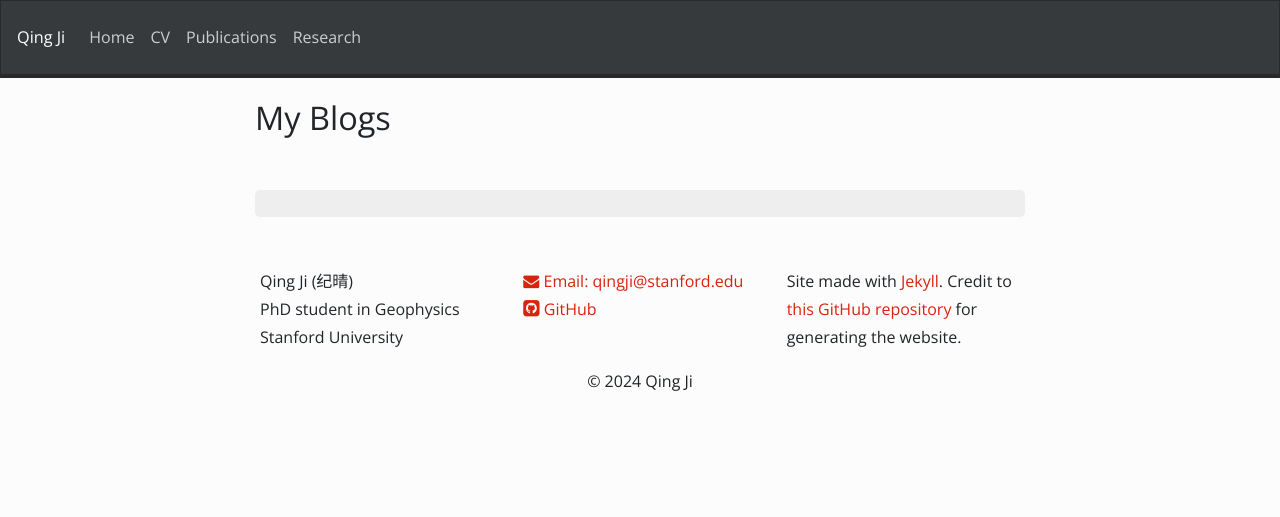
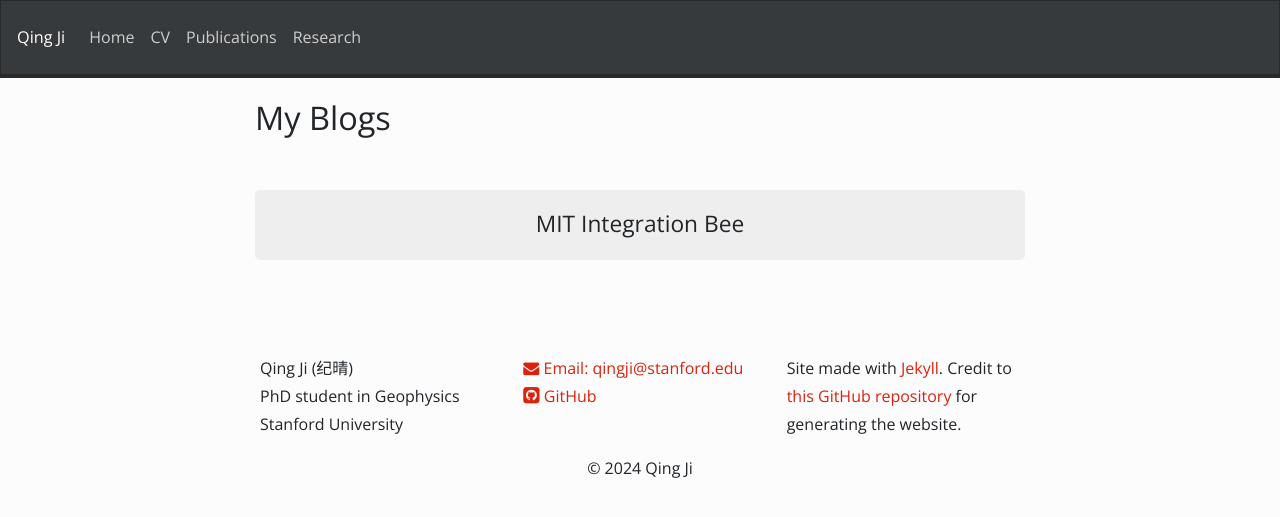
Before and after one commit to NickJi98/NickJi98.github.io, a Jekyll site: the page built from _pages/Blogs.md, in a window 1280 px wide. Shown: the top 517 px of the page. Built offline with Jekyll 4.4.1, drawn with Linux system fonts in a browser that asks for light colours; nearby versions of some CDN libraries; a style sheet for code colours, icons or effects is not loaded.

```diff
--- a/_pages/Blogs.md
+++ b/_pages/Blogs.md
@@ -9,9 +9,12 @@ permalink: /Blogs/
 #### &nbsp; ####
 
 <div class="jumbotron">
-{% for article in site.data.news %}
-<b>{{ article.date }}</b>
+<div class="col-xs-12 col-sm-12 col-lg-12 clearfix">
+  <div class="well">
+  <center><h3>MIT Integration Bee</h3></center>
+  <p></p>
+</div>
+</div>
+</div>
 
-{{ article.headline }}
-{% endfor %}
-</div>
+<p> &nbsp; </p>
```
Also changed, not shown: _pages/Research.md (+3 -3 lines).
